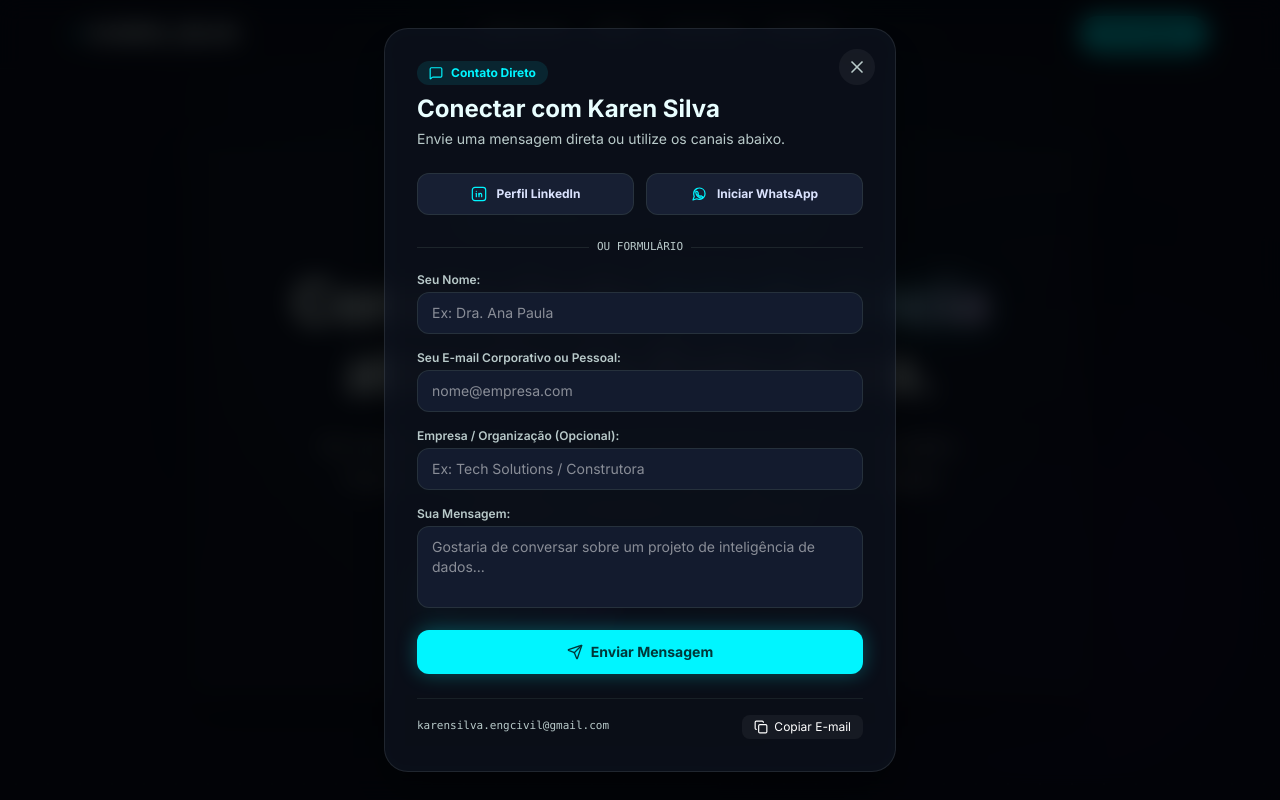
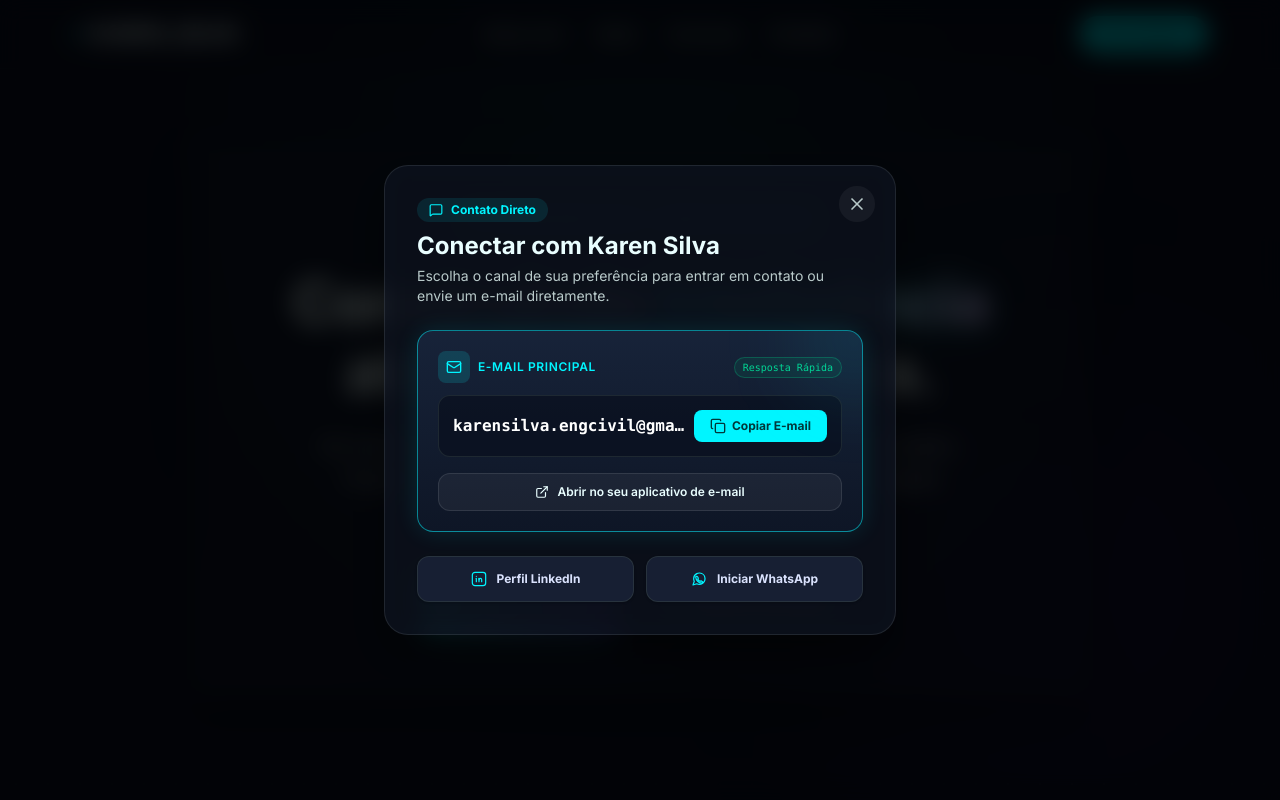
Before and after one commit to karensilva-engtech/site_curriculo_Karen_Silva, a React (Vite) app: page / in a window 1280 px wide. Both pictures are taken after a click on the button "Contato". Shown: the top 800 px of the page. Built offline with nearby package versions, Linux system fonts and the light colour scheme.

Commit message:
refactor(ConnectModal): remove contact form
Simplify the contact modal by removing the email form and focusing on direct communication links and email copying.

```diff
--- a/src/components/ConnectModal.tsx
+++ b/src/components/ConnectModal.tsx
@@ -3,11 +3,11 @@ import { PERSONAL_INFO } from '../data/portfolioData';
 import { WhatsappIcon, LinkedinIcon, EmailIcon } from './ContactSection';
 import {
   X,
-  Send,
-  CheckCircle2,
   Copy,
   Check,
   MessageSquare,
+  Mail,
+  ExternalLink,
 } from 'lucide-react';
 
 interface ConnectModalProps {
@@ -18,32 +18,7 @@ interface ConnectModalProps {
 export const ConnectModal: React.FC<ConnectModalProps> = ({ isOpen, onClose }) => {
   if (!isOpen) return null;
 
-  const [form, setForm] = useState({
-    name: '',
-    email: '',
-    company: '',
-    message: '',
-  });
-
-  const [submitted, setSubmitted] = useState(false);
   const [copiedEmail, setCopiedEmail] = useState(false);
-
-  const handleSubmit = (e: React.FormEvent) => {
-    e.preventDefault();
-    if (!form.name || !form.email || !form.message) return;
-
-    const subject = encodeURIComponent(
-      `Contato de ${form.name}${form.company ? ` (${form.company})` : ''} - Portfólio Karen Silva`
-    );
-    const body = encodeURIComponent(
-      `Olá Karen,\n\nMeu nome é ${form.name}.\nE-mail para contato: ${form.email}${
-        form.company ? `\nEmpresa: ${form.company}` : ''
-      }\n\nMensagem:\n${form.message}\n\nAtenciosamente,\n${form.name}`
-    );
-
-    window.open(`mailto:${PERSONAL_INFO.email}?subject=${subject}&body=${body}`, '_blank');
-    setSubmitted(true);
-  };
 
   const handleCopyEmail = () => {
     navigator.clipboard.writeText(PERSONAL_INFO.email);
@@ -53,10 +28,11 @@ export const ConnectModal: React.FC<ConnectModalProps> = ({ isOpen, onClose }) =
 
   return (
     <div className="fixed inset-0 z-50 flex items-center justify-center p-4 bg-black/80 backdrop-blur-md animate-in fade-in duration-200 overflow-y-auto">
-      <div className="glass-card max-w-lg w-full p-6 sm:p-8 rounded-3xl border border-[#00f5ff]/30 shadow-2xl relative my-auto">
+      <div className="glass-card max-w-lg w-full p-6 sm:p-8 rounded-3xl border border-[#00f5ff]/30 shadow-[0_0_50px_rgba(0,245,255,0.15)] relative my-auto">
         <button
           onClick={onClose}
           className="absolute top-5 right-5 p-2 text-[#b9caca] hover:text-white rounded-full bg-white/5 hover:bg-white/10 transition-colors"
+          title="Fechar"
         >
           <X className="w-5 h-5" />
         </button>
@@ -68,17 +44,70 @@ export const ConnectModal: React.FC<ConnectModalProps> = ({ isOpen, onClose }) =
           </div>
           <h3 className="text-2xl font-bold text-[#e9feff]">Conectar com Karen Silva</h3>
           <p className="text-sm text-[#b9caca] mt-1">
-            Envie uma mensagem direta ou utilize os canais abaixo.
+            Escolha o canal de sua preferência para entrar em contato ou envie um e-mail diretamente.
           </p>
         </div>
 
-        {/* Quick Links with minimal outline icons */}
-        <div className="grid grid-cols-2 gap-3 mb-6">
+        {/* Highlighted Email Card */}
+        <div className="relative p-5 rounded-2xl bg-gradient-to-b from-[#172339] to-[#0e1626] border border-[#00f5ff]/50 shadow-[0_0_25px_rgba(0,245,255,0.12)] mb-6 overflow-hidden group">
+          <div className="absolute -top-12 -right-12 w-28 h-28 bg-[#00f5ff]/10 rounded-full blur-2xl pointer-events-none" />
+
+          <div className="flex items-center justify-between mb-3">
+            <div className="flex items-center gap-2">
+              <div className="p-2 rounded-lg bg-[#00f5ff]/15 text-[#00f5ff]">
+                <Mail className="w-4 h-4" />
+              </div>
+              <span className="text-xs font-semibold text-[#00f5ff] uppercase tracking-wider">
+                E-mail Principal
+              </span>
+            </div>
+            <span className="text-[10px] font-mono px-2 py-0.5 rounded-full bg-emerald-500/10 text-emerald-400 border border-emerald-500/30">
+              Resposta Rápida
+            </span>
+          </div>
+
+          <div className="mb-4 bg-[#0a1120]/80 p-3.5 rounded-xl border border-[#3a494a]/40 flex items-center justify-between gap-2">
+            <span className="text-sm sm:text-base font-mono font-bold text-white truncate select-all">
+              {PERSONAL_INFO.email}
+            </span>
+            <button
+              onClick={handleCopyEmail}
+              className={`flex items-center gap-1.5 px-4 py-2 rounded-lg font-bold text-xs transition-all duration-200 shrink-0 cursor-pointer ${
+                copiedEmail
+                  ? 'bg-emerald-500/20 text-emerald-300 border border-emerald-500/40 shadow-[0_0_15px_rgba(16,185,129,0.3)]'
+                  : 'bg-[#00f5ff] text-[#003739] hover:bg-[#57f8ff] hover:shadow-[0_0_20px_rgba(0,245,255,0.4)] active:scale-95'
+              }`}
+            >
+              {copiedEmail ? (
+                <>
+                  <Check className="w-4 h-4 text-emerald-400" />
+                  <span>Copiado!</span>
+                </>
+              ) : (
+                <>
+                  <Copy className="w-4 h-4" />
+                  <span>Copiar E-mail</span>
+                </>
+              )}
+            </button>
+          </div>
+
+          <a
+            href={`mailto:${PERSONAL_INFO.email}`}
+            className="w-full py-2.5 px-4 bg-white/5 hover:bg-white/10 border border-white/10 hover:border-[#00f5ff]/40 rounded-xl text-xs font-semibold text-[#e9feff] hover:text-[#00f5ff] transition-all flex items-center justify-center gap-2 cursor-pointer"
+          >
+            <ExternalLink className="w-3.5 h-3.5" />
+            <span>Abrir no seu aplicativo de e-mail</span>
+          </a>
+        </div>
+
+        {/* Quick Social Links */}
+        <div className="grid grid-cols-2 gap-3">
           <a
             href={PERSONAL_INFO.linkedinUrl}
             target="_blank"
             rel="noopener noreferrer"
-            className="flex items-center justify-center gap-2.5 p-3 bg-[#171f33] hover:bg-[#00f5ff]/10 border border-[#3a494a]/50 hover:border-[#00f5ff]/40 rounded-xl text-xs font-bold text-[#dae2fd] hover:text-[#00f5ff] transition-all cursor-pointer"
+            className="flex items-center justify-center gap-2.5 p-3.5 bg-[#171f33] hover:bg-[#00f5ff]/10 border border-[#3a494a]/50 hover:border-[#00f5ff]/40 rounded-xl text-xs font-bold text-[#dae2fd] hover:text-[#00f5ff] transition-all cursor-pointer shadow-sm"
           >
             <LinkedinIcon className="w-4 h-4 text-[#00f5ff]" />
             <span>Perfil LinkedIn</span>
@@ -88,125 +117,12 @@ export const ConnectModal: React.FC<ConnectModalProps> = ({ isOpen, onClose }) =
             href={PERSONAL_INFO.whatsappUrl}
             target="_blank"
             rel="noopener noreferrer"
-            className="flex items-center justify-center gap-2.5 p-3 bg-[#171f33] hover:bg-[#00f5ff]/10 border border-[#3a494a]/50 hover:border-[#00f5ff]/40 rounded-xl text-xs font-bold text-[#dae2fd] hover:text-[#00f5ff] transition-all cursor-pointer"
+            className="flex items-center justify-center gap-2.5 p-3.5 bg-[#171f33] hover:bg-[#00f5ff]/10 border border-[#3a494a]/50 hover:border-[#00f5ff]/40 rounded-xl text-xs font-bold text-[#dae2fd] hover:text-[#00f5ff] transition-all cursor-pointer shadow-sm"
           >
             <WhatsappIcon className="w-4 h-4 text-[#00f5ff]" />
             <span>Iniciar WhatsApp</span>
           </a>
         </div>
-
-        <div className="flex items-center gap-2 my-4">
-          <div className="h-px bg-[#3a494a]/40 flex-1" />
-          <span className="text-[11px] font-mono text-[#b9caca] uppercase">ou formulário</span>
-          <div className="h-px bg-[#3a494a]/40 flex-1" />
-        </div>
-
-        {submitted ? (
-          <div className="text-center py-8 space-y-4 bg-[#131b2e] rounded-2xl p-6 border border-[#00f5ff]/30">
-            <div className="w-12 h-12 rounded-full bg-[#00f5ff]/20 text-[#00f5ff] flex items-center justify-center mx-auto">
-              <CheckCircle2 className="w-8 h-8" />
-            </div>
-            <h4 className="text-xl font-bold text-white">Mensagem Enviada!</h4>
-            <p className="text-xs text-[#b9caca]">
-              Obrigada pelo contato! Responderei o mais breve possível via e-mail.
-            </p>
-            <button
-              onClick={() => {
-                setSubmitted(false);
-                setForm({ name: '', email: '', company: '', message: '' });
-              }}
-              className="px-6 py-2 bg-[#2d3449] text-white text-xs font-bold rounded-xl hover:bg-[#00f5ff] hover:text-[#003739] transition-colors"
-            >
-              Enviar Nova Mensagem
-            </button>
-          </div>
-        ) : (
-          <form onSubmit={handleSubmit} className="space-y-4">
-            <div>
-              <label className="block text-xs font-semibold text-[#b9caca] mb-1">
-                Seu Nome:
-              </label>
-              <input
-                type="text"
-                required
-                value={form.name}
-                onChange={(e) => setForm({ ...form, name: e.target.value })}
-                placeholder="Ex: Dra. Ana Paula"
-                className="w-full bg-[#131b2e] border border-[#3a494a]/50 focus:border-[#00f5ff] rounded-xl px-3.5 py-2.5 text-sm text-white outline-none transition-colors"
-              />
-            </div>
-
-            <div>
-              <label className="block text-xs font-semibold text-[#b9caca] mb-1">
-                Seu E-mail Corporativo ou Pessoal:
-              </label>
-              <input
-                type="email"
-                required
-                value={form.email}
-                onChange={(e) => setForm({ ...form, email: e.target.value })}
-                placeholder="nome@empresa.com"
-                className="w-full bg-[#131b2e] border border-[#3a494a]/50 focus:border-[#00f5ff] rounded-xl px-3.5 py-2.5 text-sm text-white outline-none transition-colors"
-              />
-            </div>
-
-            <div>
-              <label className="block text-xs font-semibold text-[#b9caca] mb-1">
-                Empresa / Organização (Opcional):
-              </label>
-              <input
-                type="text"
-                value={form.company}
-                onChange={(e) => setForm({ ...form, company: e.target.value })}
-                placeholder="Ex: Tech Solutions / Construtora"
-                className="w-full bg-[#131b2e] border border-[#3a494a]/50 focus:border-[#00f5ff] rounded-xl px-3.5 py-2.5 text-sm text-white outline-none transition-colors"
-              />
-            </div>
-
-            <div>
-              <label className="block text-xs font-semibold text-[#b9caca] mb-1">
-                Sua Mensagem:
-              </label>
-              <textarea
-                required
-                rows={3}
-                value={form.message}
-                onChange={(e) => setForm({ ...form, message: e.target.value })}
-                placeholder="Gostaria de conversar sobre um projeto de inteligência de dados..."
-                className="w-full bg-[#131b2e] border border-[#3a494a]/50 focus:border-[#00f5ff] rounded-xl px-3.5 py-2.5 text-sm text-white outline-none transition-colors resize-none"
-              />
-            </div>
-
-            <button
-              type="submit"
-              className="w-full py-3 bg-[#00f5ff] text-[#003739] font-bold rounded-xl text-sm hover:brightness-110 active:scale-[0.99] transition-all flex items-center justify-center gap-2 cursor-pointer shadow-[0_0_20px_rgba(0,245,255,0.3)]"
-            >
-              <Send className="w-4 h-4" />
-              <span>Enviar Mensagem</span>
-            </button>
-          </form>
-        )}
-
-        {/* Copy email footer */}
-        <div className="mt-6 pt-4 border-t border-[#3a494a]/30 flex items-center justify-between text-xs text-[#b9caca]">
-          <span className="font-mono text-[11px] truncate">{PERSONAL_INFO.email}</span>
-          <button
-            onClick={handleCopyEmail}
-            className="flex items-center gap-1.5 px-3 py-1 rounded-lg bg-white/5 hover:bg-white/10 text-white transition-colors cursor-pointer"
-          >
-            {copiedEmail ? (
-              <>
-                <Check className="w-3.5 h-3.5 text-emerald-400" />
-                <span className="text-emerald-400 font-bold">Copiado!</span>
-              </>
-            ) : (
-              <>
-                <Copy className="w-3.5 h-3.5" />
-                <span>Copiar E-mail</span>
-              </>
-            )}
-          </button>
-        </div>
       </div>
     </div>
   );
```
